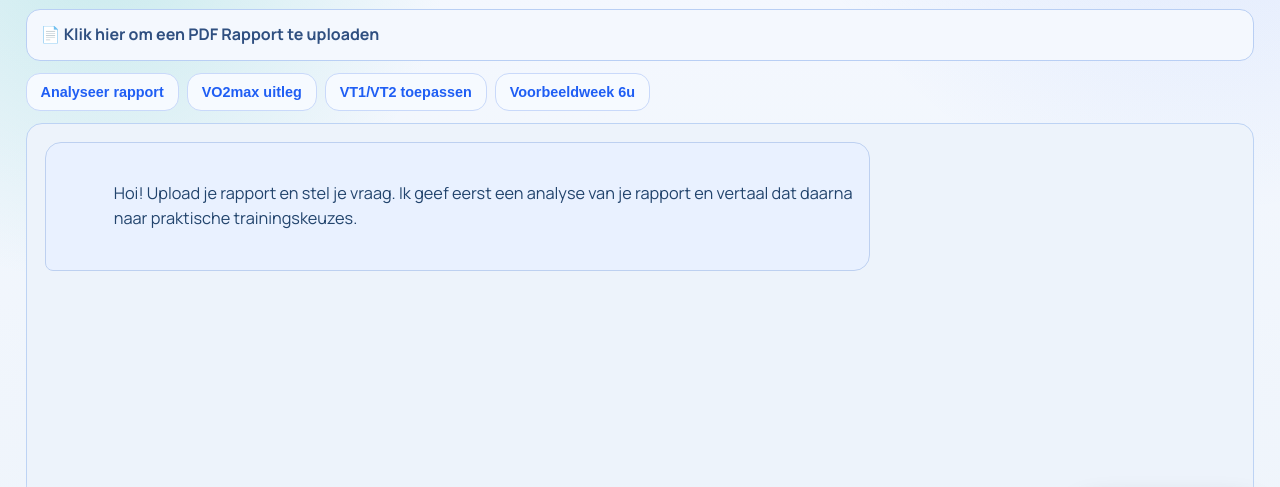
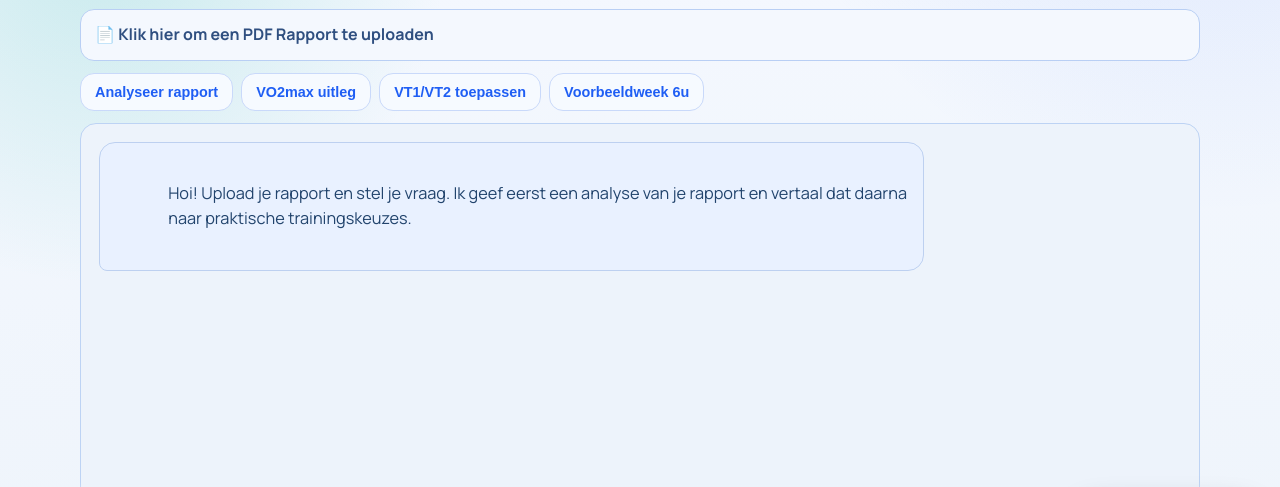
Before and after one commit to SportmetricsNL/web2.0, a website: page ai-tool.html in a window 1280 px wide. Shown: the part 235-722 px from the top of the page. Drawn offline with Linux system fonts and the light colour scheme.

Commit message:
Constrain AI chat content width to centered readable column

```diff
--- a/styles.css
+++ b/styles.css
@@ -1078,8 +1078,8 @@
 }
 
 .ai-interface-container {
-  width: min(1600px, 96vw);
-  max-width: none;
+  width: min(1120px, 94vw);
+  max-width: 1120px;
 }
 
 .ai-shell {
@@ -1094,7 +1094,7 @@
 }
 
 .ai-chat-full {
-  max-width: none;
+  max-width: 1120px;
   margin: 0 auto;
 }
 
@@ -1174,7 +1174,7 @@
 }
 
 .ai-msg {
-  max-width: min(86%, 820px);
+  max-width: min(82%, 760px);
   padding: 14px 16px;
   border-radius: 16px;
   line-height: 1.52;
@@ -1187,6 +1187,7 @@
   background: linear-gradient(145deg, #2868f3 0%, #1f53c6 100%);
   color: #fff;
   border-bottom-right-radius: 8px;
+  max-width: min(72%, 680px);
 }
 
 .ai-msg.assistant {
@@ -1195,7 +1196,7 @@
   border: 1px solid #bdd0f0;
   color: #22446d;
   border-bottom-left-radius: 8px;
-  max-width: 100%;
+  max-width: min(100%, 92ch);
 }
 
 .ai-msg.assistant h2,
```
